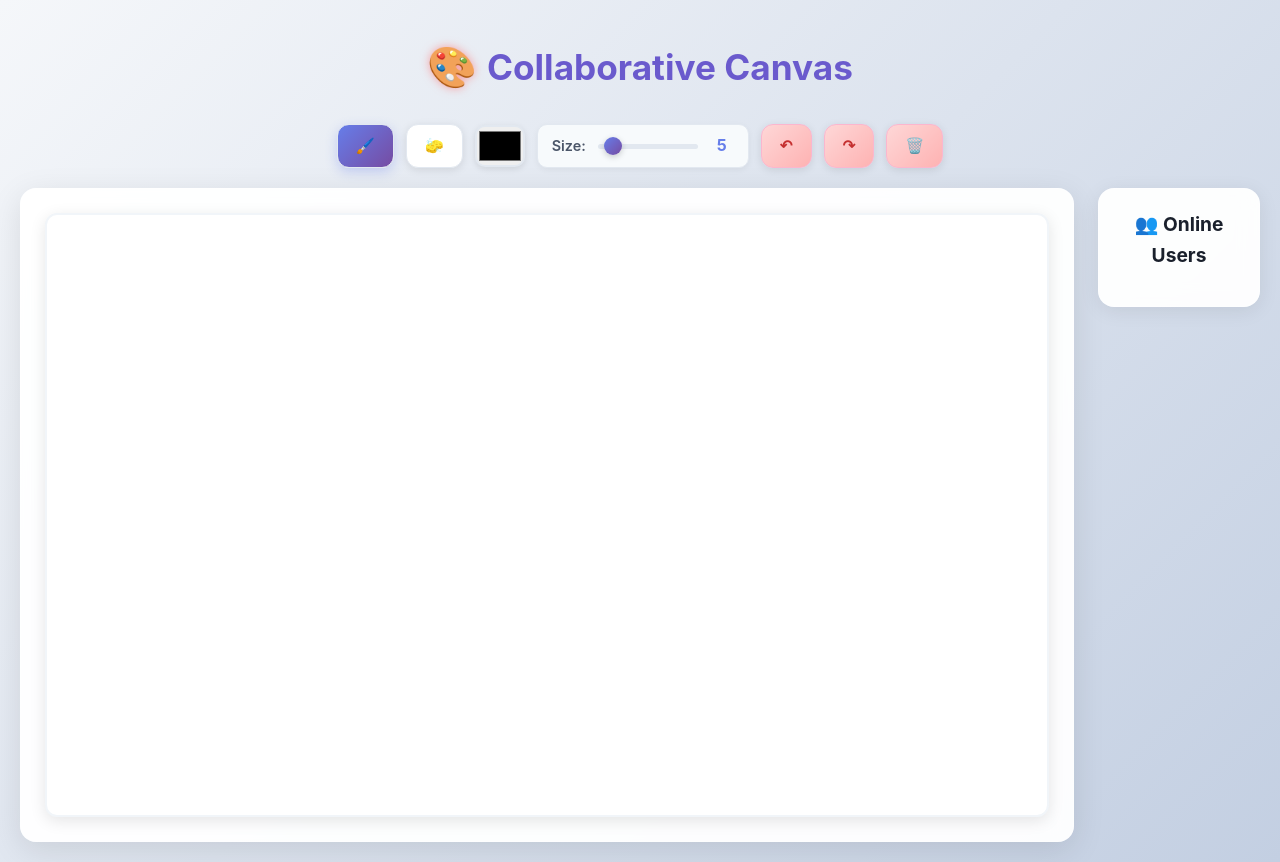
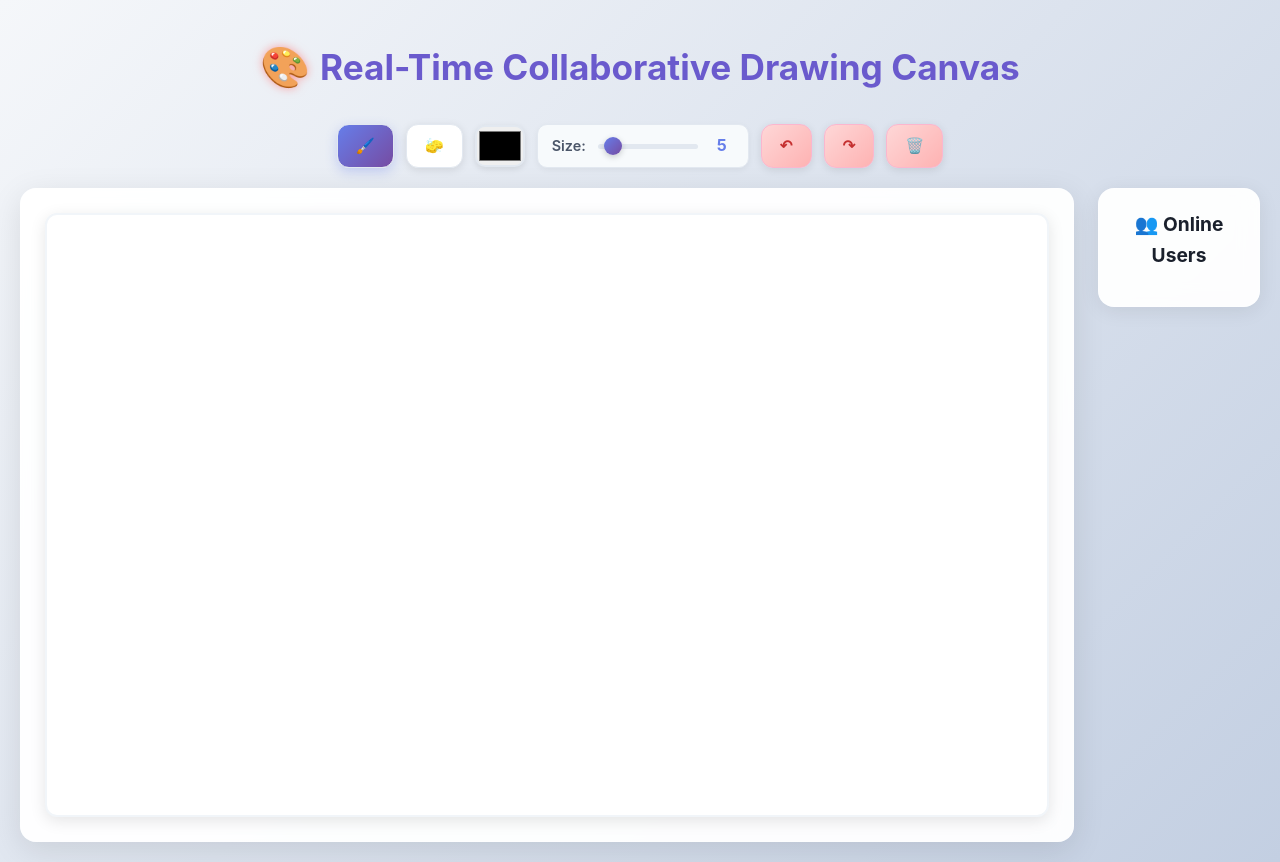
Before and after one commit to kurrisaimahitha/collaborative-canvas, a website: page client/index.html in a window 1280 px wide. Drawn offline with nearby package versions, Linux system fonts and the light colour scheme; no server answers.

Commit message:
Updated index.html

```diff
--- a/client/index.html
+++ b/client/index.html
@@ -9,7 +9,7 @@
 <body>
     <div class="container">
         <header>
-            <h1><span class="logo-icon">🎨</span> Collaborative Canvas</h1>
+            <h1><span class="logo-icon">🎨</span> Real-Time Collaborative Drawing Canvas</h1>
             <div class="toolbar">
                 <button id="brush-btn" class="tool-btn active" title="Brush">
                     <span class="tool-icon">🖌️</span>
```
